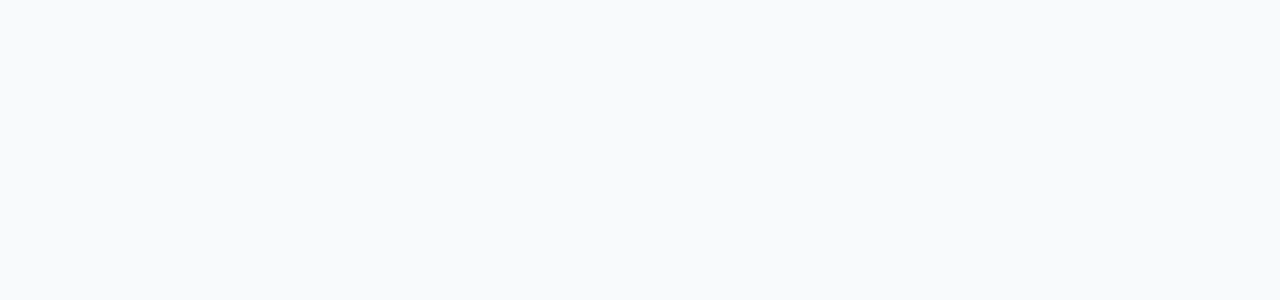
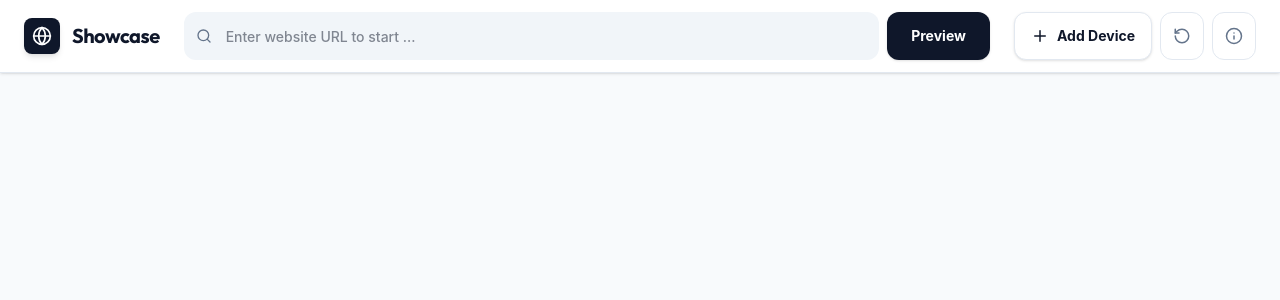
Before and after one commit to komed3/showcase, a React (Vite) app: page / in a window 1280 px wide. Shown: the top 300 px of the page. Built offline with nearby package versions, Linux system fonts and the light colour scheme; a web font is replaced by a local one.

Commit message:
add header to app

```diff
--- a/src/App.tsx
+++ b/src/App.tsx
@@ -1,4 +1,6 @@
 import { useShowcase } from '@/src/showcase';
+
+import { Header } from '@/src/components/Header';
 
 export default function App () {
     const {
@@ -8,5 +10,11 @@
         resetWorkspace, handleMouseDown, handleMouseMove, handleMouseUp
     } = useShowcase();
 
-    return ( <></> );
+    return ( <div className="h-screen flex flex-col bg-brand-50 select-none overflow-hidden font-sans">
+        <Header
+            inputUrl={ inputUrl } setInputUrl={ setInputUrl } onUrlSubmit={ handleUrlSubmit }
+            onAddDevice={ () => setShowAddModal( true ) } onReset={ resetWorkspace }
+            onToggleInfo={ () => setShowInfo( ! showInfo ) } currentUrl={ url }
+        />
+    </div> );
 }
```
